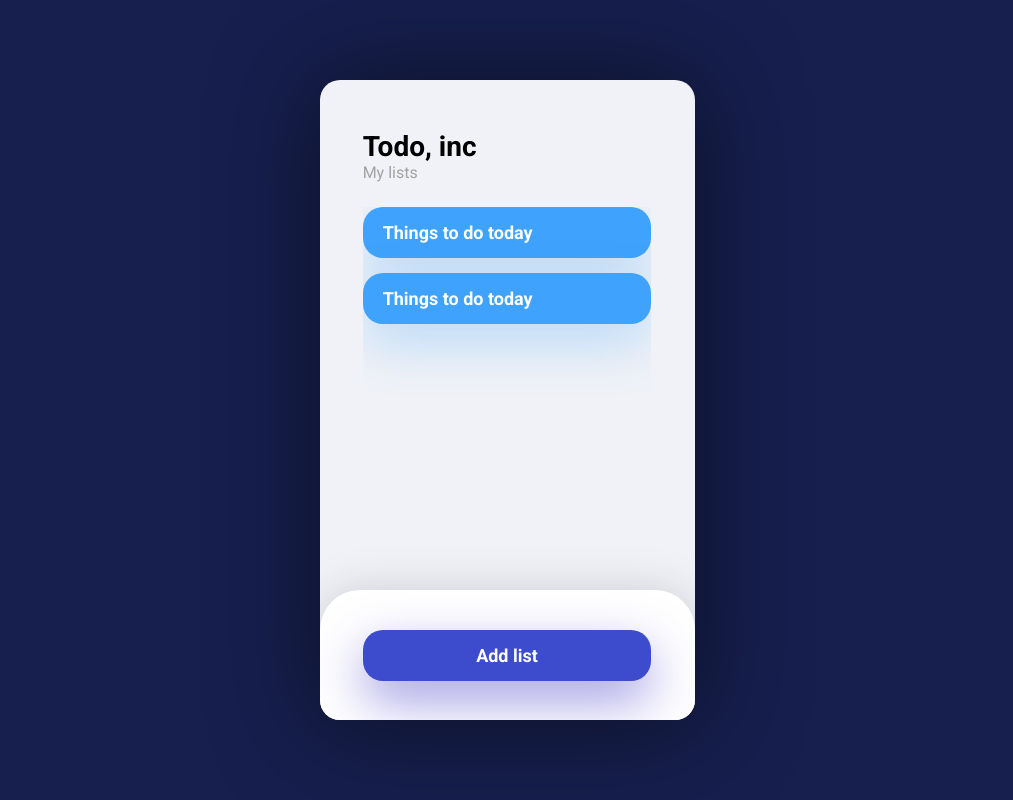
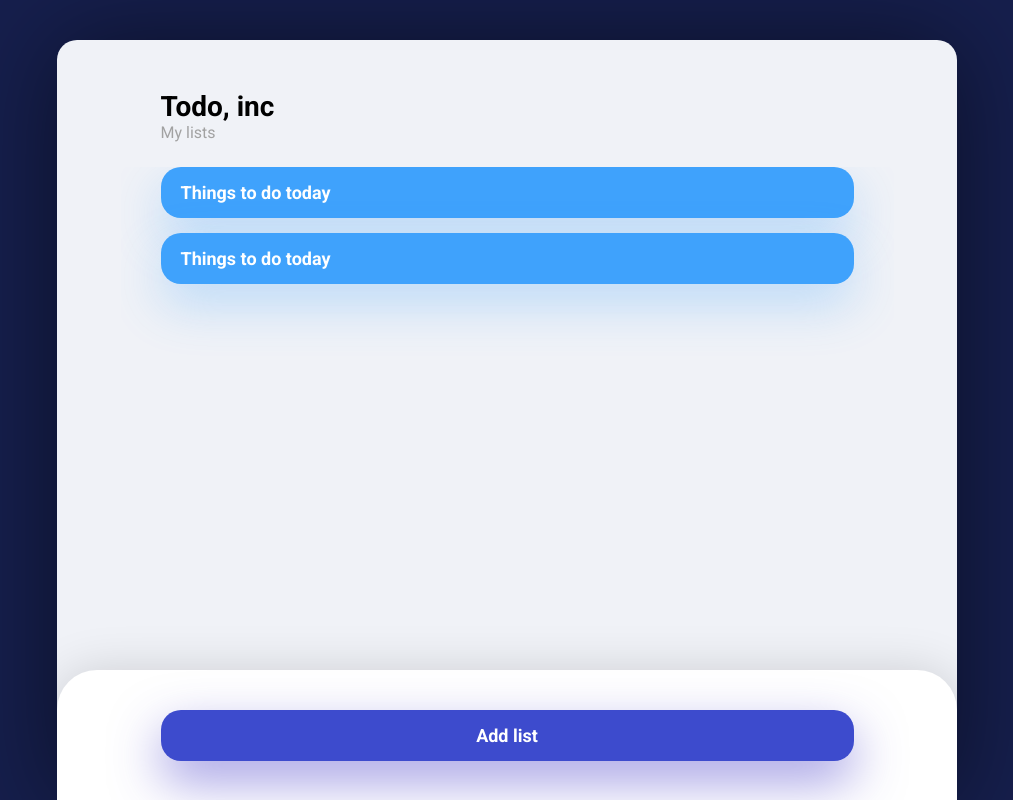
Before and after one commit to gstark0/todo_inc_web, a Django app: page /lists/ in a window 1280 px wide. Shown: the whole page, without its empty margins (133-1146 px from the left). Run offline with Django 3.2, Linux system fonts and the light colour scheme.

Commit message:
Redesign

```diff
--- a/todo_inc/apps/lists/static/style.css
+++ b/todo_inc/apps/lists/static/style.css
@@ -6,23 +6,24 @@ html, body {
 	background-color: #161F4D;
 	margin: 0;
 	padding: 0;
-	height: 100vh;
-}
-
-body {
-	display: flex;
-	justify-content: center;
-	align-items: center;
+	width: 100%;
+	height: 100%;
 }
 
 #app {
-	width: 375px;
-	height: 80%;
-	max-height: 900px;
+	position: absolute;
+	width: 100%;
+	max-width: 900px;
+	height: 95%;
+	margin: auto;
+	left: 50%;
+	-webkit-transform: translateX(-50%);
+	transform: translateX(-50%);
+	border-top-left-radius: 20px;
+	border-top-right-radius: 20px;
+	bottom: 0;
 	background-color: #F0F2F7;
-	border-radius: 20px;
 	box-shadow: 0 3px 100px rgba(0, 0, 0, 0.5);
-	position: relative;
 	overflow: hidden;
 }
 
@@ -53,18 +54,22 @@ h2 {
 }
 
 #lists-container {
-	height: 68%;
+	margin-left: -40px;
+	padding: 0 40px;
+	height: calc(100% - 260px);
 	width: 100%;
-	bottom: 0;
 	display: flex;
 	flex-direction: column;
 	overflow: scroll;
 }
 
+#lists-wrapper {
+	overflow: visible;
+}
+
 .list {
 	display: flex;
 	align-items: center;
-	width: calc(100%-40px);
 	background-color: #3FA2FC;
 	color: white;
 	text-decoration: none;
--- a/todo_inc/apps/lists/templates/lists.html
+++ b/todo_inc/apps/lists/templates/lists.html
@@ -17,8 +17,10 @@
 			</div>
 
 			<div id="lists-container">
-				<a class="list" href="#">Things to do today</a>
-				<a class="list" href="#">Things to do today</a>
+				<div id="lists-wrapper">
+					<a class="list" href="#">Things to do today</a>
+					<a class="list" href="#">Things to do today</a>
+				</div>
 			</div>
 
 			<div id="add-list-container">
```
